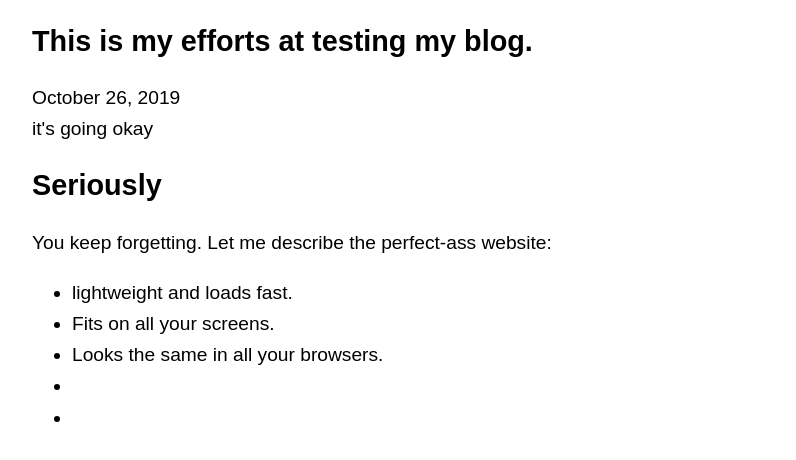
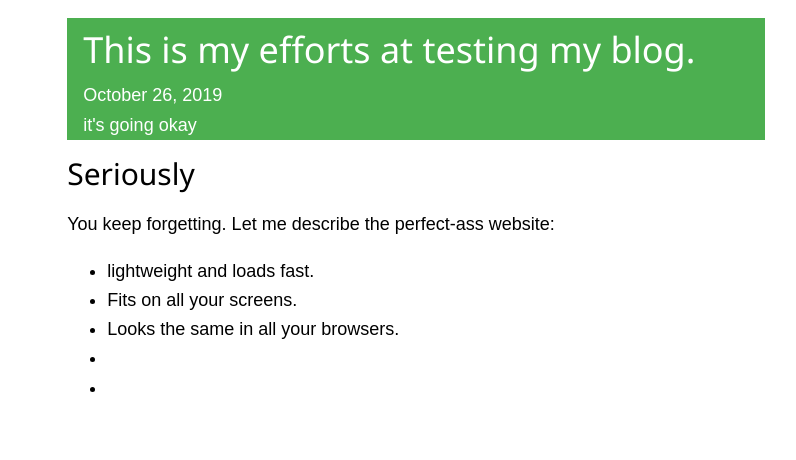
Before and after one commit to sameeenz/sameeenz.github.io, a plain HTML site: page index.html in a window 1280 px wide. Shown: the whole page, without its empty margins (224-1020 px from the left). Drawn offline with nearby package versions, Linux system fonts and the light colour scheme.

Commit message:
Update index.html

```diff
--- a/index.html
+++ b/index.html
@@ -2,6 +2,7 @@
 <html lang="en">
 <meta charset="utf-8">
 <meta name="viewport" content="width=device-width, initial-scale=1">
+<link rel="stylesheet" href="https://www.w3schools.com/w3css/4/w3.css">
 <title>Sam's blog</title>
 <style>
 	body{
@@ -21,10 +22,12 @@
 </style>
 
 <article id="initial blog">
-<header>
-<h1>This is my efforts at testing my blog.</h1>
-<time datetime= "2019-10-26">October 26, 2019</time>
-<aside>it's going okay</aside>
+	<header>
+	<div class="w3-panel w3-green">
+	<h1>This is my efforts at testing my blog.</h1>
+	<time datetime= "2019-10-26">October 26, 2019</time>
+	<aside>it's going okay</aside>
+	</div>
 </header>
 <h2>Seriously</h2>
 <p>You keep forgetting. Let me describe the perfect-ass website:
```
